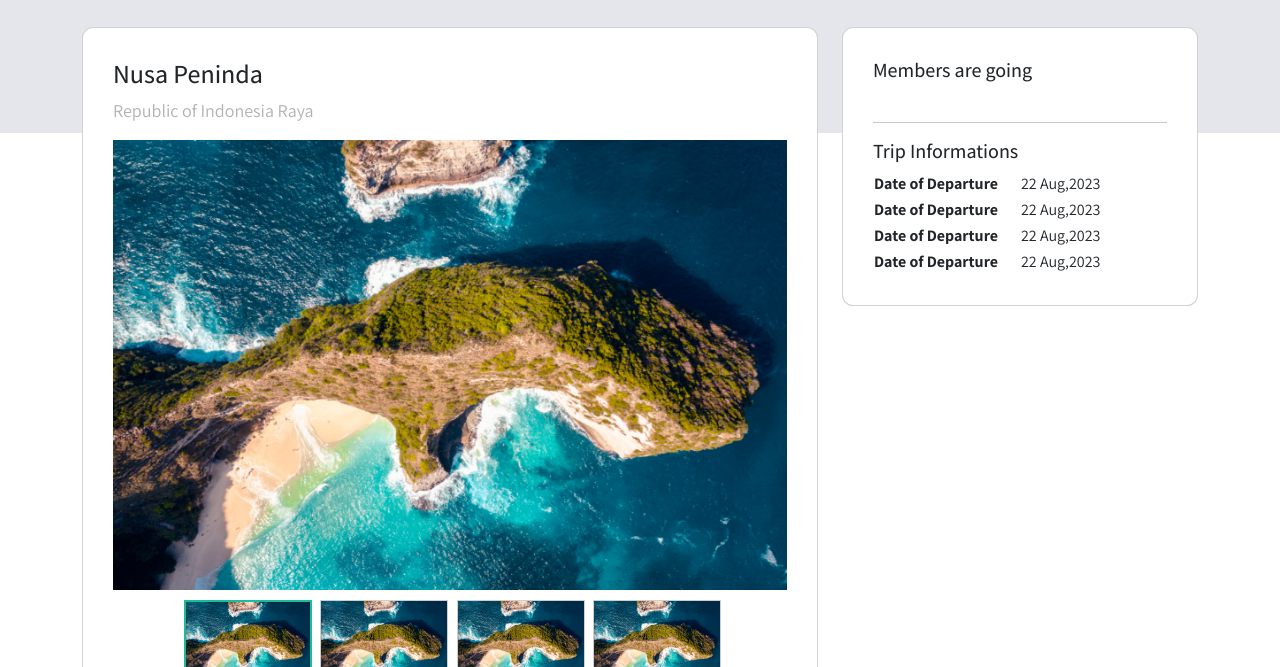
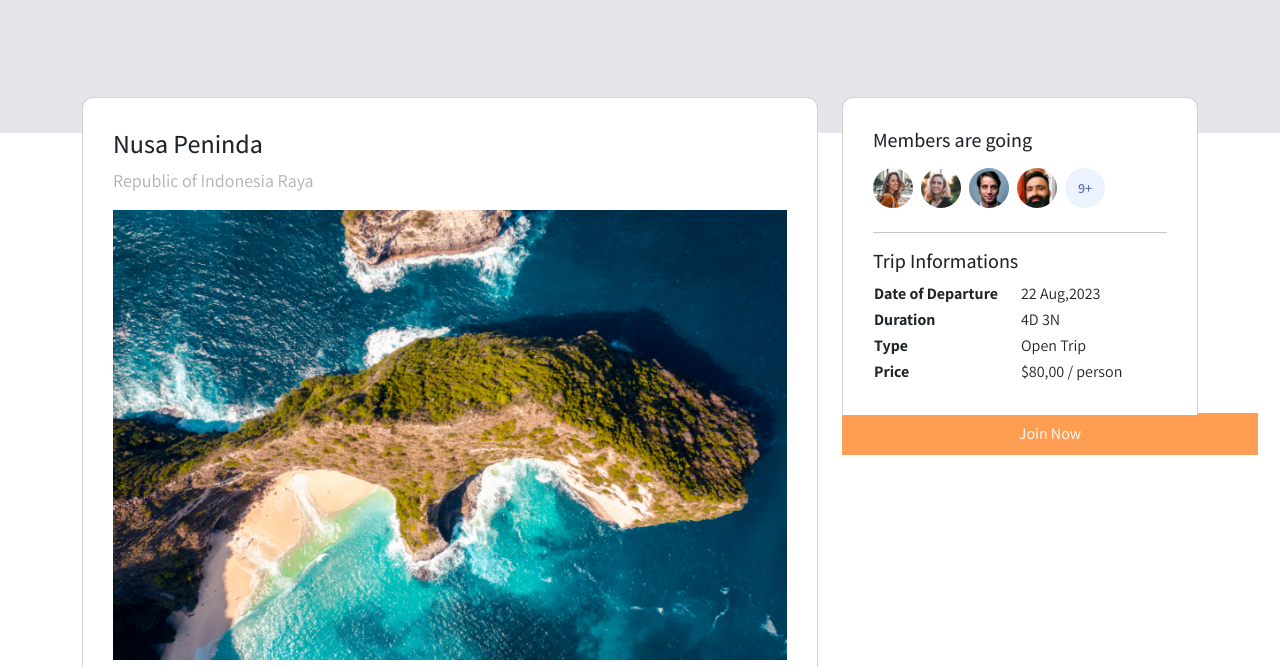
Before and after one commit to Farizal97/travel-boostrap-5-new, a plain HTML site: page details.html in a window 1280 px wide. Shown: the part 107-774 px from the top of the page. Drawn offline with nearby package versions, Linux system fonts and the light colour scheme; a web font is replaced by a local one.

Commit message:
full btn-join-now

```diff
--- a/details.html
+++ b/details.html
@@ -197,7 +197,7 @@
             <div class="card card-details card-right">
                 <h2>Members are going</h2>
                 <div class="members my-2">
-
+                    <img src="frontend/images/members.png"  class="member-image mr-1">
                 </div>
                 <hr>
                 <h2>Trip Informations</h2>
@@ -208,20 +208,24 @@
                     </tr>
                     <!-- 2 -->
                     <tr>
-                        <th width="50%">Date of Departure</th>
-                        <td width="50%" class="text-right">22 Aug,2023</td>
+                        <th width="50%">Duration</th>
+                        <td width="50%" class="text-right">4D 3N</td>
                     </tr>
                     <!-- 3 -->
                     <tr>
-                        <th width="50%">Date of Departure</th>
-                        <td width="50%" class="text-right">22 Aug,2023</td>
+                        <th width="50%">Type</th>
+                        <td width="50%" class="text-right">Open Trip</td>
                     </tr>
                     <!-- 4 -->
                     <tr>
-                        <th width="50%">Date of Departure</th>
-                        <td width="50%" class="text-right">22 Aug,2023</td>
+                        <th width="50%">Price</th>
+                        <td width="50%" class="text-right">$80,00 / person</td>
                     </tr>
                 </table>
+            </div>
+            <!-- tombol join now -->
+            <div class="join-container">
+                <a href="#" class="btn  btn-join-now mt-3 py-2">Join Now</a>
             </div>
         </div>
     </div>
--- a/frontend/styles/main.scss
+++ b/frontend/styles/main.scss
@@ -311,12 +311,12 @@ body {
 }
 
 .section-details-content{
-    margin-top: -160px;
+    margin-top: -180px;
     min-height: 100vh;
     .breadcrumb{
         background-color: transparent;
         padding: 0;
-        margin-bottom: 30px;
+        margin-bottom: 120px;
     }
 
     .breadcrumb-item{
@@ -342,6 +342,12 @@ body {
             font-size: 18px;
             color: #b1b1b1;
         }
+    }
+
+    .card-right{
+        border-bottom-left-radius: 0;
+        border-bottom-right-radius: 0;
+        border-bottom: 0;
     }
 
     .features{
@@ -388,4 +394,29 @@ body {
     }
   }
 
+  .member{
+    .member-image{
+        width: 40px;
+        height: 40px;
+    }
+  }
+
+//   join container
+.join-container{
+    margin-top: -18px;
 }
+
+.btn-join-now{
+    background-color: #FF9e53;
+    color: #fff;
+    border-radius: 0;
+    width: 416px;
+
+
+    &:hover{
+     background-color: #FFb57c;
+    color: #fff;
+    }
+}
+
+}
```
Also changed, not shown: frontend/images/ic_event.png, frontend/images/ic_foods.png, frontend/styles/main.css, 1 other file.
